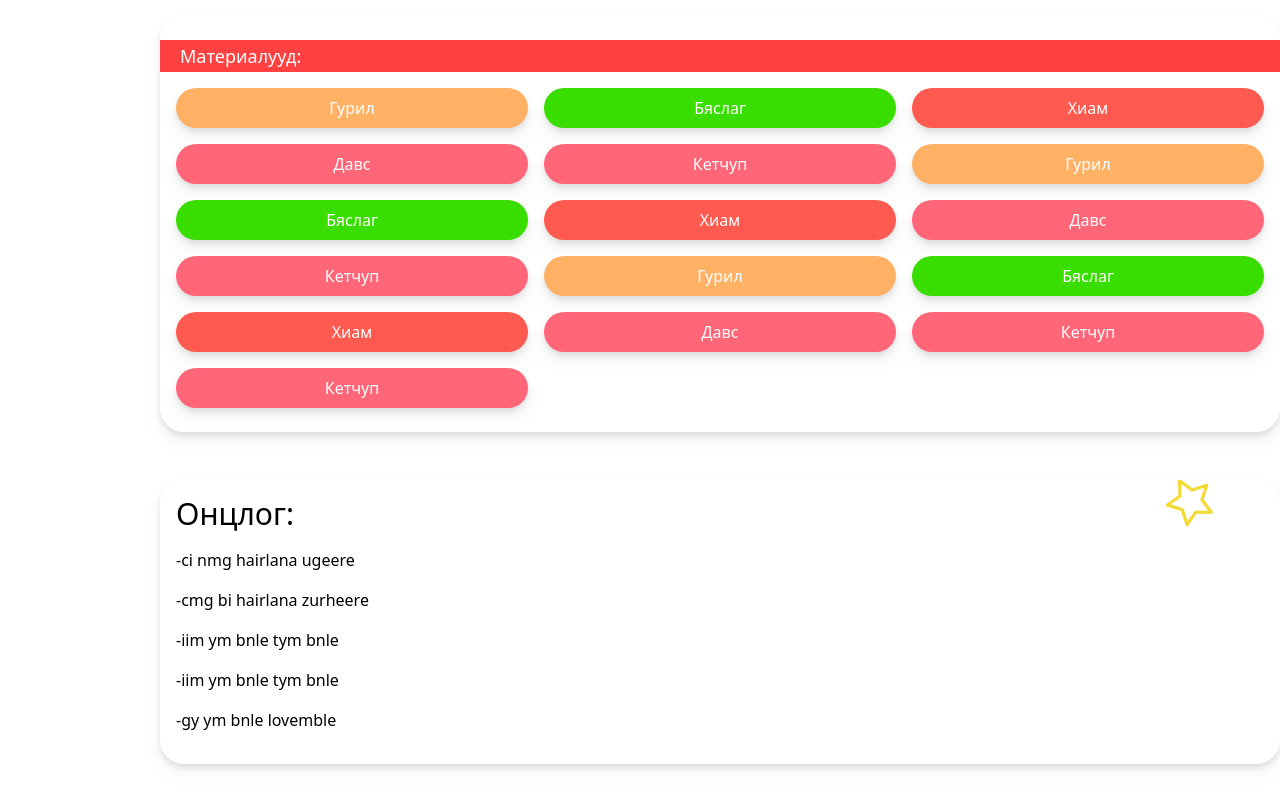
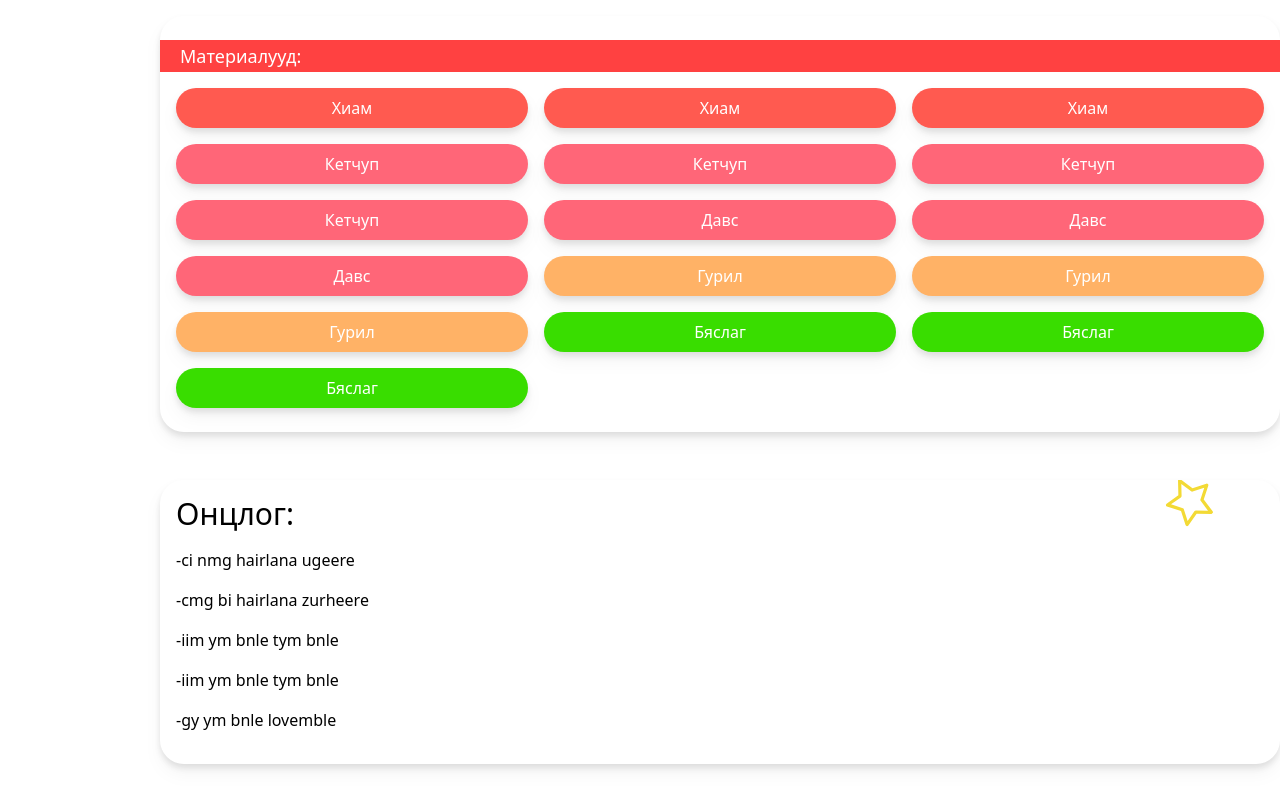
Before and after one commit to jusstuguldur/yammi-frontend, a Next.js app: page /components/food_detail/materials in a window 1280 px wide. Built offline with nearby package versions, Linux system fonts and the light colour scheme.

Commit message:
video player

```diff
--- a/src/pages/components/food_detail/materials.js
+++ b/src/pages/components/food_detail/materials.js
@@ -44,8 +44,11 @@ export default function Materials() {
           Материалууд:
         </div>
         <div className="w-full px-4 grid grid-cols-3 gap-4 mt-4">
-          {materials.map((row, i) => (
+          {materials
+            .sort((a, b) => (a.name < b.name ? 1 : -1))
+            .map((row, i) => (
               <div
+                key={i}
                 className="w-full py-2 text-white rounded-3xl flex justify-center px-4  drop-shadow-lg"
                 style={{ backgroundColor: row.color }}
               >
--- /dev/null
+++ b/src/pages/components/food_detail/rating.js
@@ -0,0 +1,3 @@
+export default function Rating() {
+  return <div></div>;
+}
--- a/src/pages/components/food_detail/steps.js
+++ b/src/pages/components/food_detail/steps.js
@@ -1,5 +1,6 @@
 import Star from "../star";
 import Materials from "./materials";
+import Video from "./video";
 
 const details = [
   {
@@ -10,17 +11,10 @@ const details = [
       { name: "Бяслаг", color: "#39dd00" },
       { name: "Хиам", color: "#FF5A50" },
       { name: "Давс", color: "#FF6678" },
-      { name: "Кетчуп", color: "#FF6678" },
       { name: "Гурил", color: "#FFB266" },
       { name: "Бяслаг", color: "#39dd00" },
       { name: "Хиам", color: "#FF5A50" },
       { name: "Давс", color: "#FF6678" },
-      { name: "Кетчуп", color: "#FF6678" },
-      { name: "Гурил", color: "#FFB266" },
-      { name: "Бяслаг", color: "#39dd00" },
-      { name: "Хиам", color: "#FF5A50" },
-      { name: "Давс", color: "#FF6678" },
-      { name: "Кетчуп", color: "#FF6678" },
     ],
     image:
       "https://natashaskitchen.com/wp-content/uploads/2020/03/Pan-Seared-Steak-4.jpg",
@@ -113,19 +107,39 @@ export default function Steps() {
 
       <div className="ml-[23%] flex justify-center px-12 ">
         <div className="absolute grid grid-cols-2 gap-[33vw] -mt-8 z-0">
-          <div className="w-8 h-[150vh] bg-primary"></div>
-          <div className="w-8 h-[150vh] bg-primary"></div>
+          <div className="w-8 h-[200vh] bg-primary"></div>
+          <div className="w-8 h-[200vh] bg-primary"></div>
         </div>
-        <div className="w-[35%] rounded-t-full rounded-b-full overflow-hidden border-2 border-white drop-shadow-lg h-[60vh]">
-          <img
-            src={row.image}
-            className="object-cover object-center w-full h-full"
-          />
+        <div className="flex-col justify-center">
+          <div className="rounded-t-full rounded-b-full overflow-hidden border-4 border-white drop-shadow-lg h-[60vh]">
+            <img
+              src={row.image}
+              className="object-cover object-center w-full h-full"
+            />
+          </div>
+          <div className="bg-white py-6 rounded-3xl overflow-hidden drop-shadow-lg mt-8 ">
+            <div className="h-8 w-full text-white bg-primary px-5 flex items-center text-base">
+              Илүү амттай болгоё гэвэл:
+            </div>
+            <div className="w-full px-4 grid grid-cols-3 gap-4 mt-4">
+              {row.materials.map((mat, j) => (
+                <div
+                  className="w-full py-2 text-white rounded-3xl flex justify-center px-4  drop-shadow-lg"
+                  style={{ backgroundColor: mat.color }}
+                >
+                  {mat.name}
+                </div>
+              ))}
+            </div>
+          </div>
         </div>
         <div className="w-[50%]">
           <Materials></Materials>
         </div>
       </div>
+      <div className="ml-[23%]">
+        <Video></Video>
+      </div>
     </div>
   ));
 }
--- /dev/null
+++ b/src/pages/components/food_detail/video.js
@@ -0,0 +1,24 @@
+import ReactPlayer from "react-player";
+
+const video = [{ url: "https://www.youtube.com/watch?v=NUBjaJkNulM" }];
+
+export default function Video() {
+  return (
+    <div className="w-full mt-8 py-16 flex justify-center">
+      <div className="w-[65%] pt-4 pb-2 bg-white z-10 rounded-3xl flex justify-center">
+        <div>
+          <div className="rounded-3xl overflow-hidden w-fit">
+            {video.map((vid) => (
+              <ReactPlayer url={vid.url} className="w-full "></ReactPlayer>
+            ))}
+          </div>
+          <div className="flex w-full justify-center mt-2 items-center">
+            <div className="bg-gray-300 w-4 h-4 rounded-full mr-4"></div>
+            <div className=" bg-gray-300 w-6 h-6 rounded-full mr-4"></div>
+            <div className="bg-gray-300 w-4 h-4 rounded-full "></div>
+          </div>
+        </div>
+      </div>
+    </div>
+  );
+}
```
Lines whose indentation alone changed are shown as unchanged.
